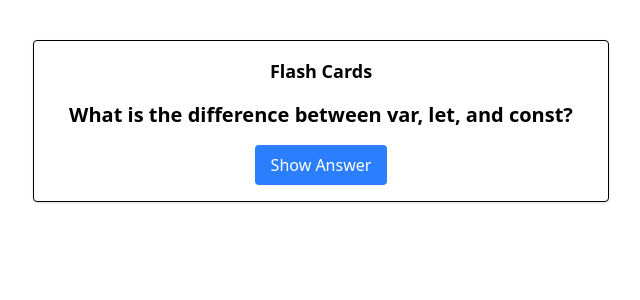
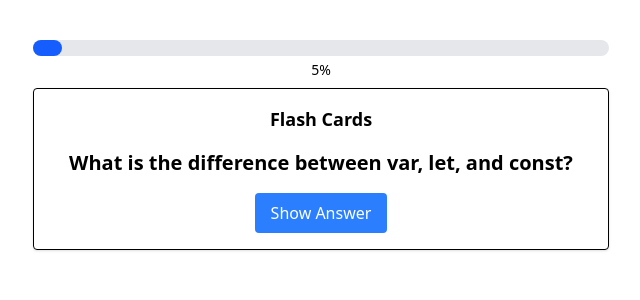
Before and after one commit to nurf21/flash-cards, a React (Vite) app: page / in a window 1280 px wide. Shown: the top 300 px of the page, without its empty margins (319-959 px from the left). Built offline with nearby package versions, Linux system fonts and the light colour scheme.

Commit message:
Added ProgressBar component and updated App component to include it

```diff
--- a/src/App.jsx
+++ b/src/App.jsx
@@ -1,5 +1,6 @@
 import { useState } from "react";
 import FlashCard from "./components/FlashCard"
+import ProgressBar from "./components/ProgressBar";
 import { flashcards } from './data/flashcard';
 
 function App() {
@@ -7,6 +8,7 @@ function App() {
 
   return (
     <div className="max-w-xl mx-auto mt-10">
+      <ProgressBar current={index + 1} total={flashcards.length} />
       <FlashCard
         question={flashcards[index].question}
         answer={flashcards[index].answer}
--- /dev/null
+++ b/src/components/ProgressBar.jsx
@@ -0,0 +1,12 @@
+export default function ProgressBar({ current, total }) {
+  const percentage = (current / total) * 100;
+  return (
+    <div className="w-full bg-gray-200 rounded-full h-4 my-8">
+      <div
+        className="bg-blue-600 h-4 rounded-full"
+        style={{ width: `${percentage}%` }}
+      ></div>
+      <p className="text-sm text-center mt-1">{`${Math.round(percentage)}%`}</p>
+    </div>
+  );
+}
```
